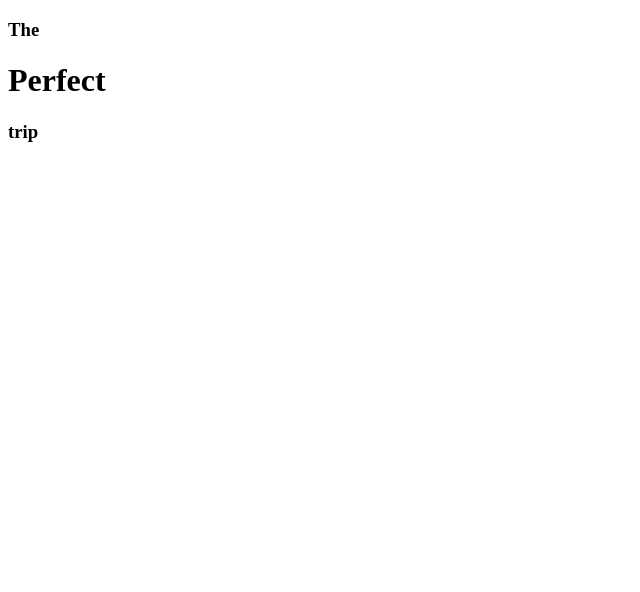
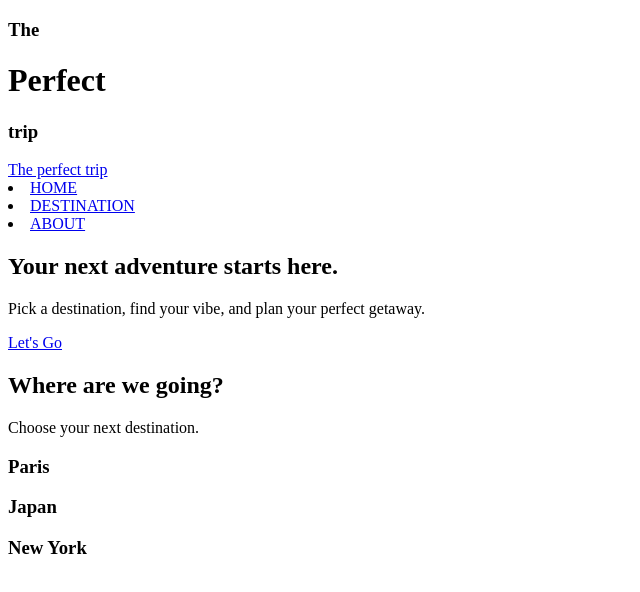
Before and after one commit to anushkaramwani07/The-Perfect-Trip, a plain HTML site: page trip.html in a window 1280 px wide. Shown: the whole page, without its empty margins (0-640 px from the left). Drawn offline with Linux system fonts and the light colour scheme.

Commit message:
added destination cards

```diff
--- a/trip.html
+++ b/trip.html
@@ -9,5 +9,43 @@
     <h3>The</h3> <!--This should be  basic like Agrandir Grand-->
 	<h1>Perfect</h1>
     <h3>trip</h3> <!-- This should be  basic like Agrandir Grand-->
+	<header>
+		<nav>
+			<a href = "#"> The perfect trip</a>
+
+			<a>
+				<li><a href = "#">HOME</li>
+				<li><a href = "#">DESTINATION</a></li>
+				<li><a href = "#">ABOUT</li>
+			</a>
+		</nav>
+	</header>
+<main>
+	<section class = "hero">
+		<h2>Your next adventure starts here.</h2>
+            <p>Pick a destination, find your vibe, and plan your perfect getaway.</p>
+
+            <a href="#destinations">Let's Go</a>
+	</section>
+<section id="destinations">
+	<h2>Where are we going?</h2>
+	<p>Choose your next destination.</p>
+
+	<div class="destination-container">
+		<div class="destination-card">
+			<h3>Paris</h3>
+		</div>
+
+		<div class="destination-card">
+			<h3>Japan</h3>
+		</div>
+
+		<div class="destination-card">
+			<h3>New York</h3>
+		</div>
+	</div>
+</section>
+</main>
+
 </body>
 </html>
```
